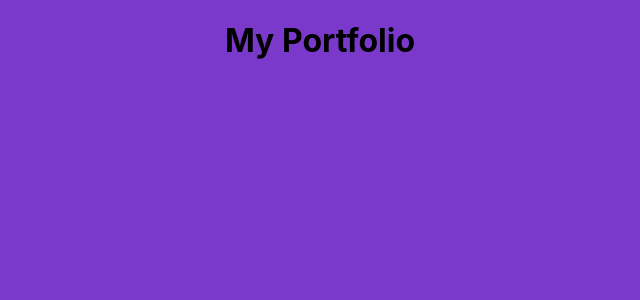
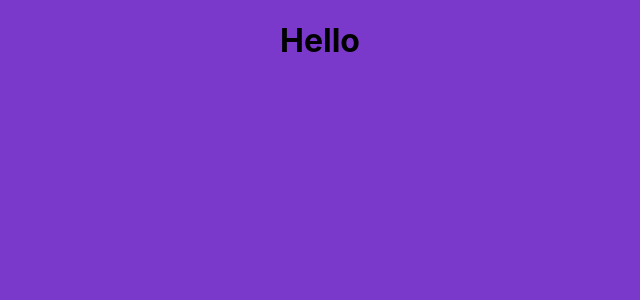
Before and after one commit to amexabee/portfolio-react, a React (Create React App) app: page / in a window 1280 px wide. Shown: the top 300 px of the page, without its empty margins (320-960 px from the left). Built offline with nearby package versions, Linux system fonts and the light colour scheme.

Commit message:
Add a NavBar component

```diff
--- a/package.json
+++ b/package.json
@@ -8,6 +8,7 @@
     "@testing-library/user-event": "^13.5.0",
     "react": "^18.2.0",
     "react-dom": "^18.2.0",
+    "react-router-dom": "^6.8.1",
     "react-scripts": "5.0.1",
     "web-vitals": "^2.1.4"
   },
--- a/src/App.js
+++ b/src/App.js
@@ -1,7 +1,18 @@
+import {
+  createBrowserRouter,
+  createRoutesFromElements,
+  Route,
+  RouterProvider,
+} from 'react-router-dom';
 import './App.css';
+import NavBar from './components/navBar';
+
+const router = createBrowserRouter(
+  createRoutesFromElements(<Route path="/" element={<NavBar />}></Route>)
+);
 
 function App() {
-  return <h1>My Portfolio</h1>;
+  return <RouterProvider router={router} />;
 }
 
 export default App;
--- /dev/null
+++ b/src/components/navBar.jsx
@@ -0,0 +1,5 @@
+const NavBar = () => {
+  return <h1>Hello</h1>;
+};
+
+export default NavBar;
```
Also changed, not shown: 1 other file (tests, documents, lock files or other folders).
